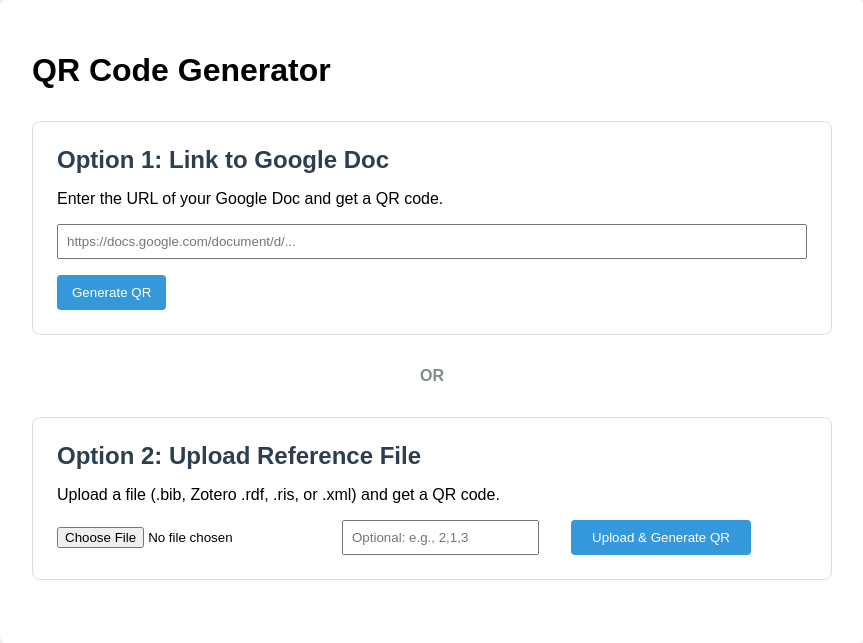
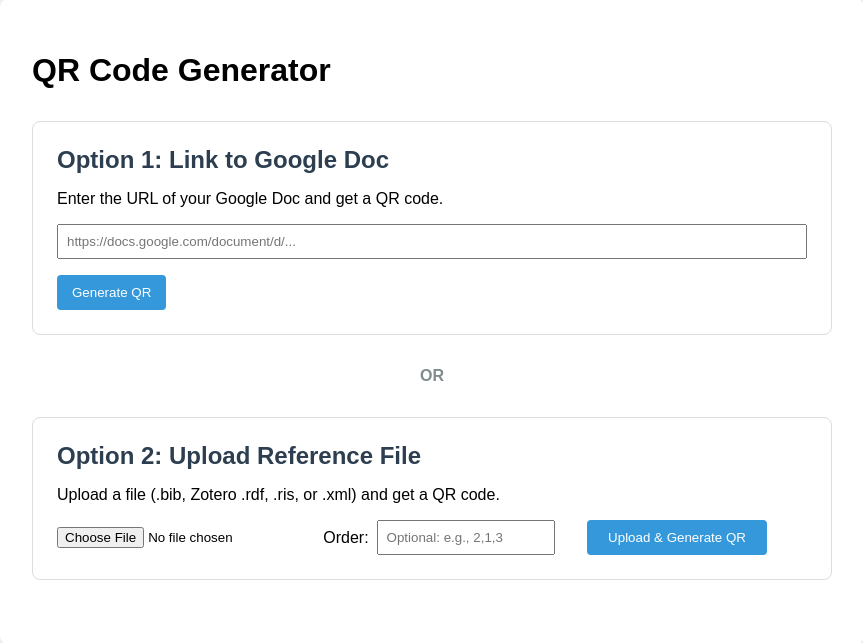
Before and after one commit to zjardyn/ref2QR, a Flask app: page / in a window 1280 px wide. Shown: the part 33-676 px from the top of the page, without its empty margins (208-1071 px from the left). Run offline with Flask 3, Linux system fonts and the light colour scheme.

Commit message:
fix: refine sort order error display and add label

```diff
--- a/routes/main.py
+++ b/routes/main.py
@@ -297,7 +297,17 @@ def index():
 
                             if error: # If error occurred during sort order processing
                                 flash(error, 'error')
-                                return render_template('index.html', error=error, qr_image_url=None, pending_filename=pending_name, pending_file_id=pending_id, gdoc_url_to_populate=gdoc_url_to_populate)
+                                current_sort_order_input = request.form.get('sort_order', '') # Get user's input
+                                # Pass error=None to rely on flashed message, and pass sort_order_to_populate
+                                return render_template(
+                                    'index.html',
+                                    error=None,
+                                    qr_image_url=None,
+                                    pending_filename=pending_name, # from top of index() scope
+                                    pending_file_id=pending_id,   # from top of index() scope
+                                    gdoc_url_to_populate=gdoc_url_to_populate, # from top of index() scope
+                                    sort_order_to_populate=current_sort_order_input
+                                )
 
                             processed_entries_for_storage = []
                             for entry_item in parsed_entries:
--- a/templates/index.html
+++ b/templates/index.html
@@ -93,11 +93,14 @@
               {% endif %}
             </div>
 
-            <div class="form-group" style="margin:0;min-width:180px">
+            <div class="form-group" style="margin:0;min-width:220px; display:flex; align-items:center;">
+              <label for="sort-order" style="margin-right: 8px; white-space: nowrap;">Order:</label>
               <input type="text"
                      id="sort-order"
                      name="sort_order"
-                     placeholder="Optional: e.g., 2,1,3">
+                     placeholder="Optional: e.g., 2,1,3"
+                     value="{{ sort_order_to_populate or '' }}"
+                     style="width: 100%;">
             </div>
 
             <input type="submit"
```
